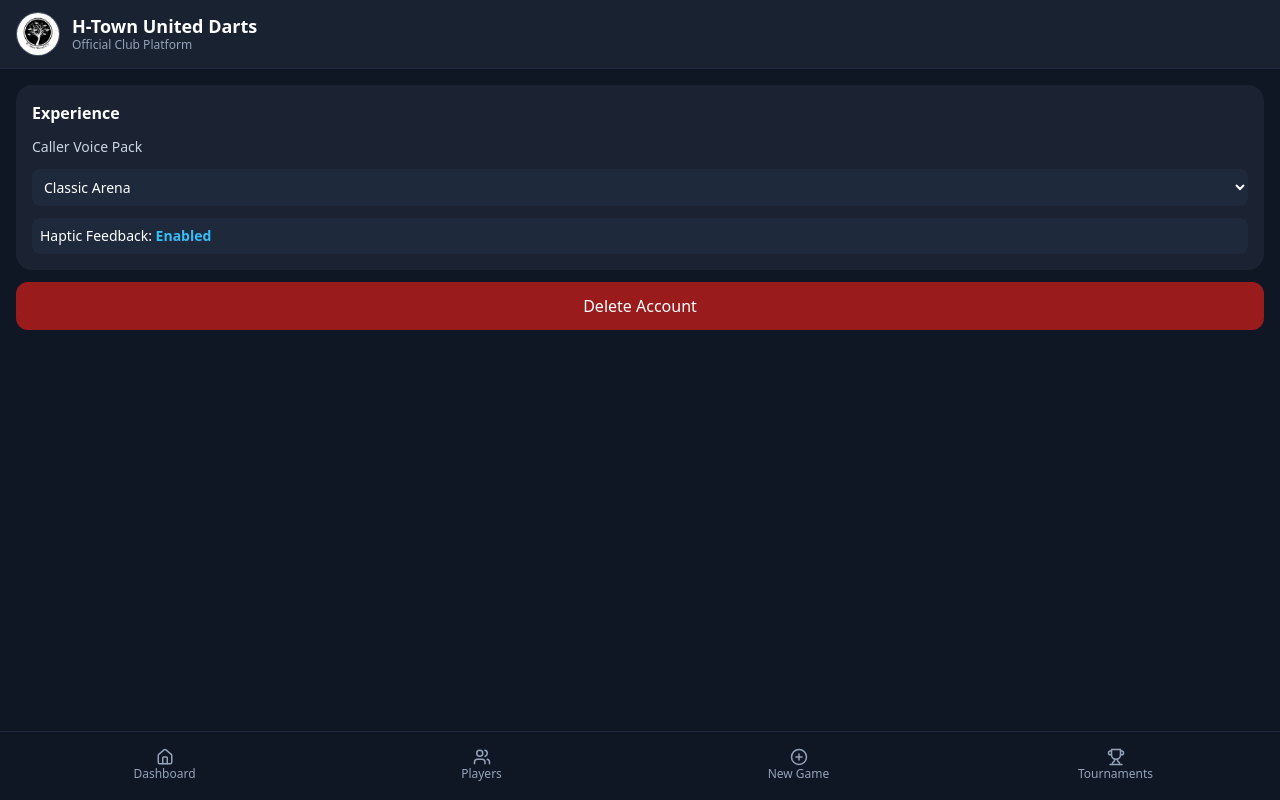
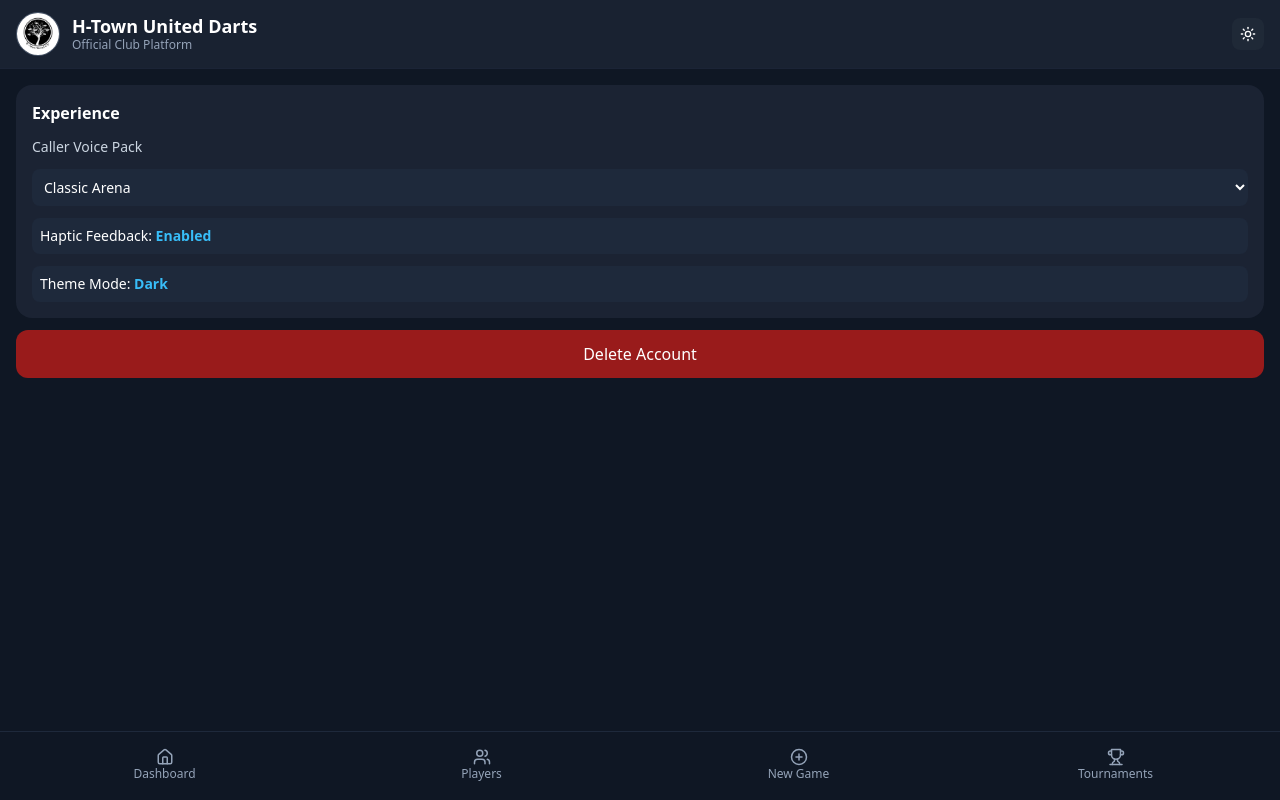
Before and after one commit to Martin-Mue/H-Town-United-Dartsapp-byClawdbot, a React (Vite) app in the folder frontend/: page /settings in a window 1280 px wide. Built offline with nearby package versions, Linux system fonts and the light colour scheme.

Commit message:
feat: add dark/light theme mode with persistent toggle and UI integration

```diff
--- /dev/null
+++ b/frontend/src/app/providers/ThemeProvider.tsx
@@ -0,0 +1,45 @@
+import { createContext, useContext, useEffect, useMemo, useState, type PropsWithChildren } from 'react';
+
+export type ThemeMode = 'dark' | 'light';
+
+interface ThemeContextValue {
+  mode: ThemeMode;
+  toggleMode: () => void;
+}
+
+const ThemeContext = createContext<ThemeContextValue | null>(null);
+
+/** Provides app-wide dark/light theme state persisted in local storage. */
+export function ThemeProvider({ children }: PropsWithChildren) {
+  const [mode, setMode] = useState<ThemeMode>(() => {
+    const stored = typeof window !== 'undefined' ? window.localStorage.getItem('htown-theme') : null;
+    return stored === 'light' ? 'light' : 'dark';
+  });
+
+  useEffect(() => {
+    document.documentElement.dataset.theme = mode;
+    document.documentElement.classList.toggle('theme-light', mode === 'light');
+    document.documentElement.classList.toggle('theme-dark', mode === 'dark');
+    window.localStorage.setItem('htown-theme', mode);
+  }, [mode]);
+
+  const value = useMemo<ThemeContextValue>(
+    () => ({
+      mode,
+      toggleMode: () => setMode((current) => (current === 'dark' ? 'light' : 'dark')),
+    }),
+    [mode],
+  );
+
+  return <ThemeContext.Provider value={value}>{children}</ThemeContext.Provider>;
+}
+
+/** Returns current theme state and toggle action. */
+export function useThemeMode(): ThemeContextValue {
+  const context = useContext(ThemeContext);
+  if (!context) {
+    throw new Error('useThemeMode must be used within ThemeProvider.');
+  }
+
+  return context;
+}
--- a/frontend/src/components/layout/MobileShell.tsx
+++ b/frontend/src/components/layout/MobileShell.tsx
@@ -1,13 +1,18 @@
 import type { PropsWithChildren } from 'react';
+import { Sun, Moon } from 'lucide-react';
+import { useThemeMode } from '../../app/providers/ThemeProvider';
 import { BottomNavigation } from '../navigation/BottomNavigation';
 
 /**
  * Provides mobile-first shell with safe area support and fixed bottom navigation.
  */
 export function MobileShell({ children }: PropsWithChildren) {
+  const { mode, toggleMode } = useThemeMode();
+
   return (
-    <div className="min-h-full bg-surface text-white pb-[calc(84px+env(safe-area-inset-bottom))]">
-      <header className="sticky top-0 z-20 border-b border-slate-800 bg-panel/95 px-4 pt-[max(12px,env(safe-area-inset-top))] pb-3 backdrop-blur">
+    <div className="min-h-full app-bg app-text pb-[calc(84px+env(safe-area-inset-bottom))]">
+      <header className="sticky top-0 z-20 border-b border-slate-800/50 panel-bg px-4 pt-[max(12px,env(safe-area-inset-top))] pb-3 backdrop-blur">
+        <div className="flex items-center justify-between gap-3">
           <div className="flex items-center gap-3">
             <img
               src="/branding/h-town-united-logo-tree.jpg"
@@ -16,8 +21,13 @@ export function MobileShell({ children }: PropsWithChildren) {
             />
             <div>
               <h1 className="text-lg font-bold leading-tight">H-Town United Darts</h1>
-            <p className="text-xs text-slate-400">Official Club Platform</p>
+              <p className="text-xs muted-text">Official Club Platform</p>
             </div>
+          </div>
+
+          <button onClick={toggleMode} className="rounded-lg px-2 py-2 card-bg" aria-label="Toggle theme">
+            {mode === 'dark' ? <Sun size={16} /> : <Moon size={16} />}
+          </button>
         </div>
       </header>
       <main className="px-4 py-4">{children}</main>
--- a/frontend/src/features/settings/SettingsPage.tsx
+++ b/frontend/src/features/settings/SettingsPage.tsx
@@ -1,10 +1,12 @@
 import { useState } from 'react';
+import { useThemeMode } from '../../app/providers/ThemeProvider';
 
 /** Handles account-level preferences and destructive user actions. */
 export function SettingsPage() {
   const [confirmDelete, setConfirmDelete] = useState(false);
   const [voicePack, setVoicePack] = useState('Classic Arena');
   const [hapticsEnabled, setHapticsEnabled] = useState(true);
+  const { mode, toggleMode } = useThemeMode();
 
   return (
     <section className="space-y-3">
@@ -27,6 +29,10 @@ export function SettingsPage() {
         >
           Haptic Feedback: <span className="font-semibold text-accent">{hapticsEnabled ? 'Enabled' : 'Disabled'}</span>
         </button>
+
+        <button onClick={toggleMode} className="w-full rounded-lg bg-slate-800 p-2 text-sm text-left">
+          Theme Mode: <span className="font-semibold text-accent">{mode === 'dark' ? 'Dark' : 'Light'}</span>
+        </button>
       </div>
 
       <button className="w-full rounded-xl bg-red-800 p-3 font-medium" onClick={() => setConfirmDelete(true)}>
--- a/frontend/src/main.tsx
+++ b/frontend/src/main.tsx
@@ -2,12 +2,15 @@ import React from 'react';
 import ReactDOM from 'react-dom/client';
 import { BrowserRouter } from 'react-router-dom';
 import { AppRouter } from './app/router/AppRouter';
+import { ThemeProvider } from './app/providers/ThemeProvider';
 import './styles/globals.css';
 
 ReactDOM.createRoot(document.getElementById('root')!).render(
   <React.StrictMode>
-    <BrowserRouter>
-      <AppRouter />
-    </BrowserRouter>
+    <ThemeProvider>
+      <BrowserRouter>
+        <AppRouter />
+      </BrowserRouter>
+    </ThemeProvider>
   </React.StrictMode>,
 );
--- a/frontend/src/styles/globals.css
+++ b/frontend/src/styles/globals.css
@@ -4,6 +4,20 @@
 
 :root {
   color-scheme: dark;
+  --app-bg: #0f1724;
+  --app-text: #ffffff;
+  --panel-bg: rgba(27, 35, 51, 0.95);
+  --card-bg: #1f2937;
+  --muted-text: #94a3b8;
+}
+
+:root.theme-light {
+  color-scheme: light;
+  --app-bg: #f1f5f9;
+  --app-text: #0f172a;
+  --panel-bg: rgba(255, 255, 255, 0.95);
+  --card-bg: #e2e8f0;
+  --muted-text: #475569;
 }
 
 html,
@@ -13,6 +27,31 @@ body,
   overscroll-behavior: none;
 }
 
+body {
+  background: var(--app-bg);
+  color: var(--app-text);
+}
+
+.app-bg {
+  background: var(--app-bg);
+}
+
+.app-text {
+  color: var(--app-text);
+}
+
+.panel-bg {
+  background: var(--panel-bg);
+}
+
+.card-bg {
+  background: var(--card-bg);
+}
+
+.muted-text {
+  color: var(--muted-text);
+}
+
 button,
 a,
 input,
```
Lines whose indentation alone changed are shown as unchanged.
